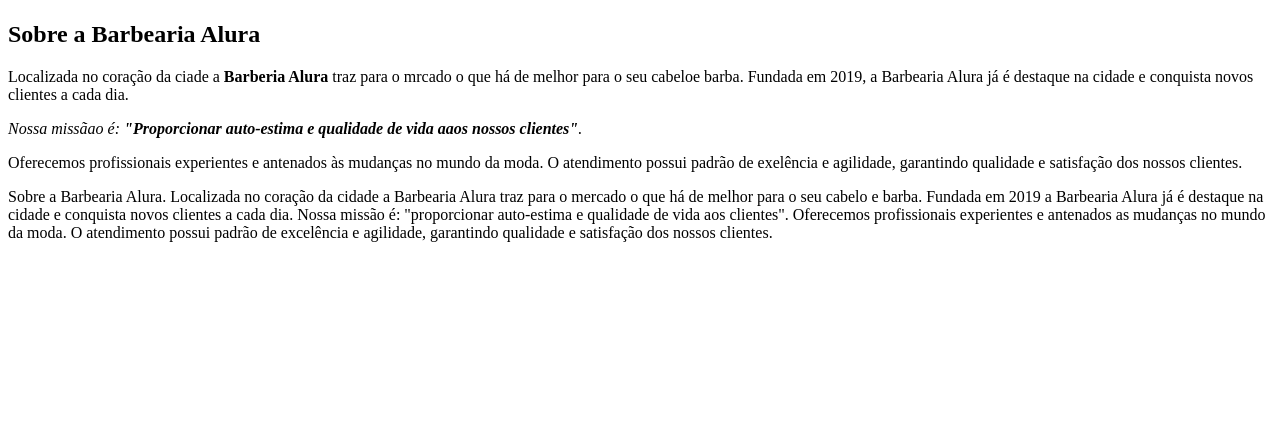
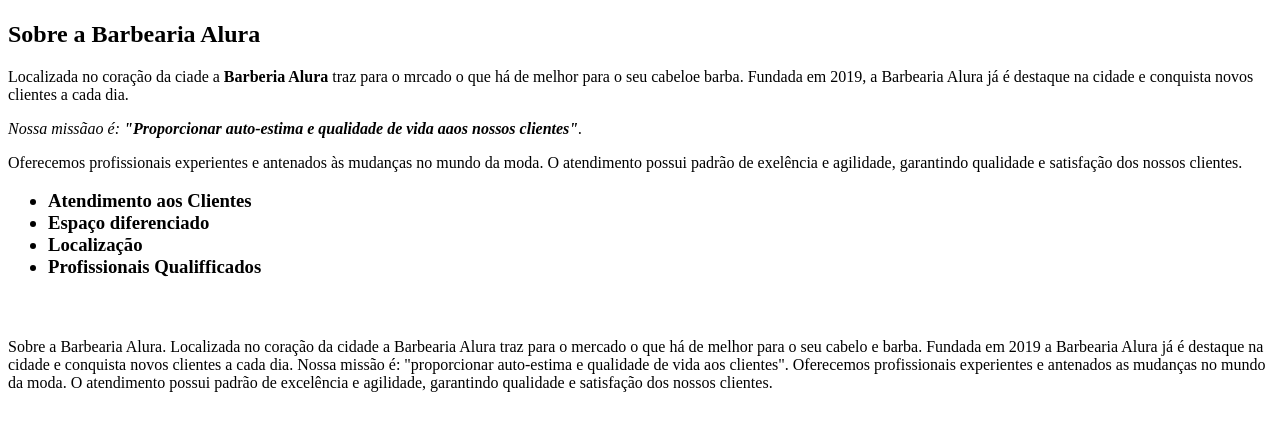
Before and after one commit to luannatais/BarbeariaAlura1CK, a plain HTML site: page index.html in a window 1280 px wide. Shown: the part 99-530 px from the top of the page. Drawn offline with Linux system fonts and the light colour scheme.

Commit message:
Update index.html

```diff
--- a/index.html
+++ b/index.html
@@ -21,8 +21,20 @@
             <p>Oferecemos profissionais experientes e antenados às mudanças no mundo da moda. O atendimento possui padrão de exelência e agilidade, garantindo qualidade e satisfação dos nossos clientes.</p>
          </div>
 
+         <div class="beneficios">
+             <h3 class="título-centralizado"Beneficios</h3>
 
+             <ul>
+                 <li class="itens">Atendimento aos Clientes</li>
+                 <li class="itens">Espaço diferenciado</li>
+                 <li class="itens">Localização</li>
+                 <li class="itens">Profissionais Qualifficados</li>
+             </ul>
 
+             <img scr="beneficios.jpg" class="imagembeneficios">
+         </div>
+    </body>
+</html>
 
 Sobre a Barbearia Alura.
 Localizada no coração da cidade a Barbearia Alura traz para o mercado o que há de melhor para o seu cabelo e barba.
```
